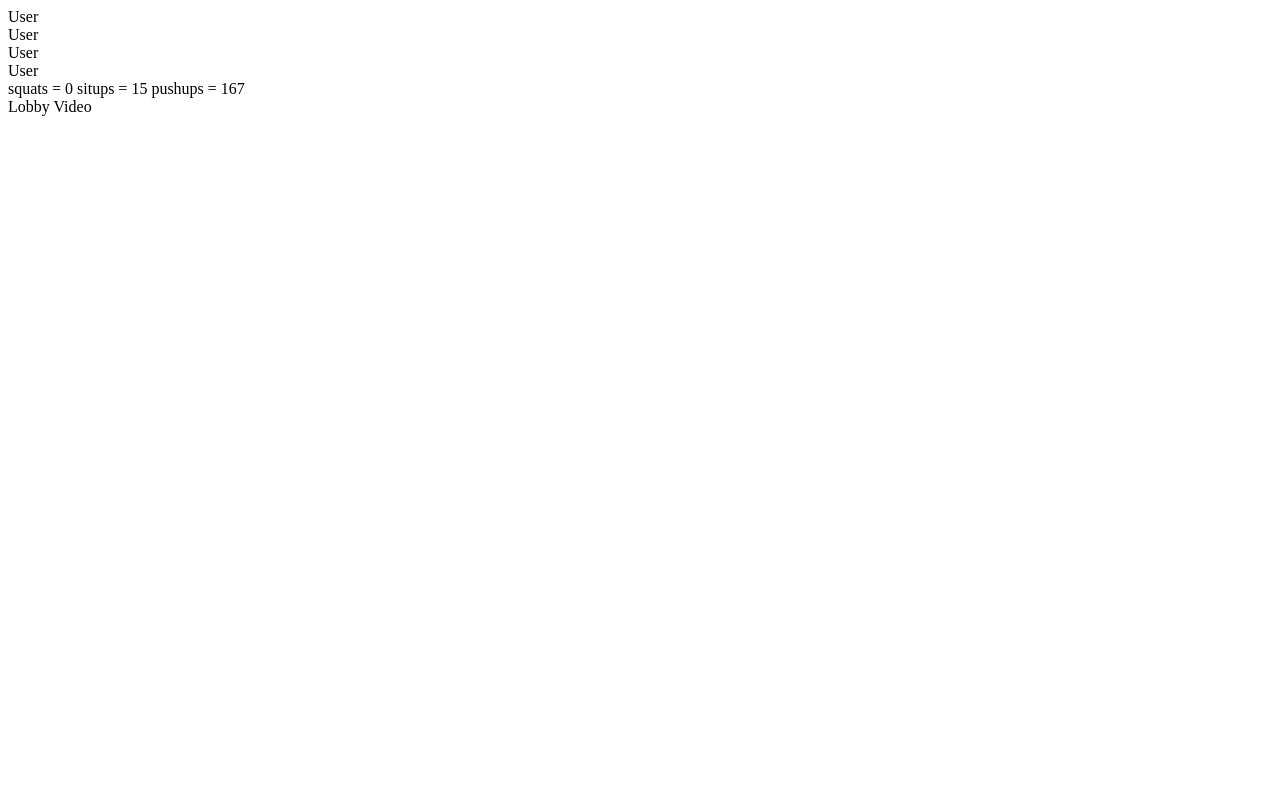
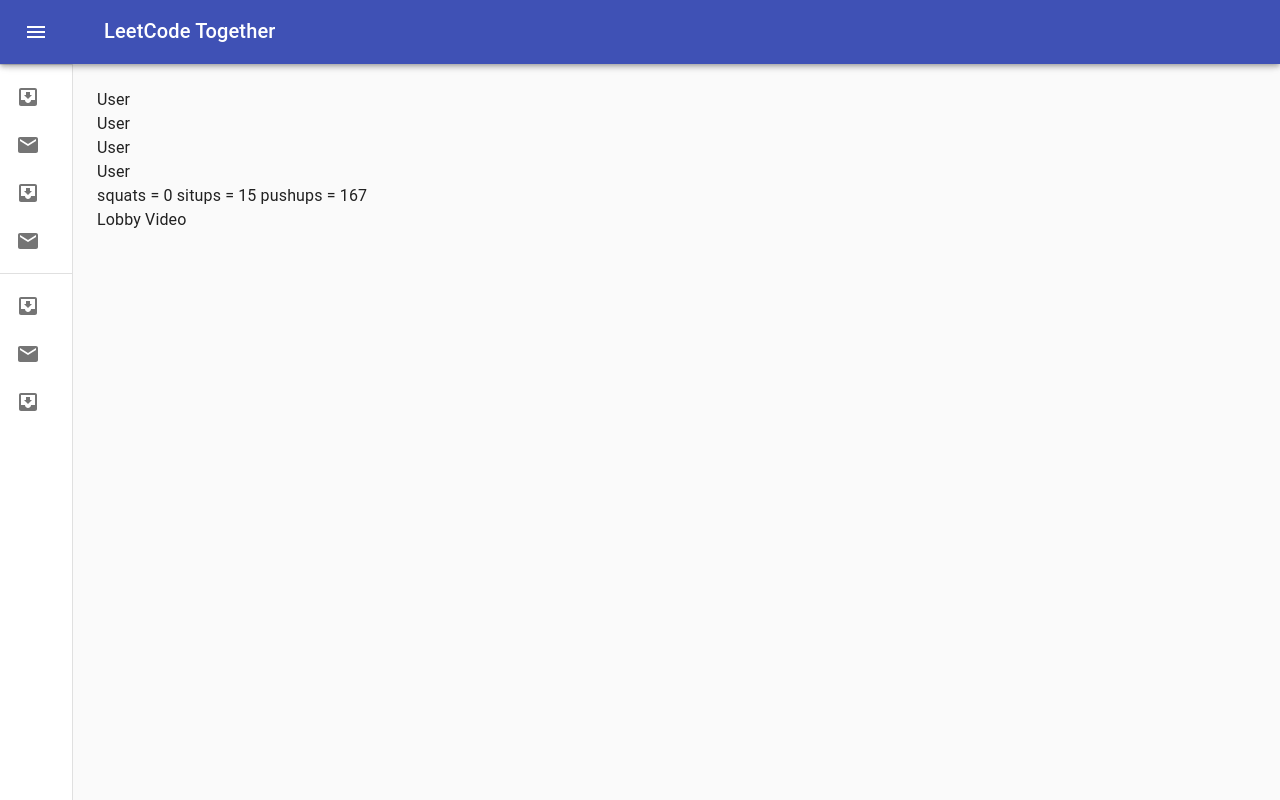
Before and after one commit to LeetCodeTogether/LeetCodeTogether, a React (Create React App) app in the folder client/: page / in a window 1280 px wide. Built offline with nearby package versions, Linux system fonts and the light colour scheme.

Commit message:
Added view

```diff
--- a/client/package.json
+++ b/client/package.json
@@ -4,6 +4,7 @@
   "private": true,
   "dependencies": {
     "@material-ui/core": "^4.9.7",
+    "@material-ui/icons": "^4.9.1",
     "@testing-library/jest-dom": "^4.2.4",
     "@testing-library/react": "^9.3.2",
     "@testing-library/user-event": "^7.1.2",
--- a/client/src/components/App.js
+++ b/client/src/components/App.js
@@ -1,12 +1,12 @@
 import React from "react";
 import LobbyScreen from "./LobbyScreen.js";
+import View from "./View"
 
 class App extends React.Component {
     render = () => {
         return(
             <div className="app">
-                <LobbyScreen />
-                {/* TODO: Lobby Front Page*/}
+                <View />
             </div>
         );
     }
--- /dev/null
+++ b/client/src/components/View.js
@@ -0,0 +1,192 @@
+import React from 'react';
+import clsx from 'clsx';
+import { makeStyles, useTheme } from '@material-ui/core/styles';
+import Drawer from '@material-ui/core/Drawer';
+import AppBar from '@material-ui/core/AppBar';
+import Toolbar from '@material-ui/core/Toolbar';
+import List from '@material-ui/core/List';
+import CssBaseline from '@material-ui/core/CssBaseline';
+import Typography from '@material-ui/core/Typography';
+import Divider from '@material-ui/core/Divider';
+import IconButton from '@material-ui/core/IconButton';
+import MenuIcon from '@material-ui/icons/Menu';
+import ChevronLeftIcon from '@material-ui/icons/ChevronLeft';
+import ChevronRightIcon from '@material-ui/icons/ChevronRight';
+import ListItem from '@material-ui/core/ListItem';
+import ListItemIcon from '@material-ui/core/ListItemIcon';
+import ListItemText from '@material-ui/core/ListItemText';
+import InboxIcon from '@material-ui/icons/MoveToInbox';
+import MailIcon from '@material-ui/icons/Mail';
+import { Button } from '@material-ui/core';
+import LobbyScreen from './LobbyScreen'
+
+const drawerWidth = 240;
+
+const useStyles = makeStyles(theme => ({
+  root: {
+    display: 'flex',
+  },
+  appBar: {
+    zIndex: theme.zIndex.drawer + 1,
+    transition: theme.transitions.create(['width', 'margin'], {
+      easing: theme.transitions.easing.sharp,
+      duration: theme.transitions.duration.leavingScreen,
+    }),
+  },
+  appBarShift: {
+    marginLeft: drawerWidth,
+    width: `calc(100% - ${drawerWidth}px)`,
+    transition: theme.transitions.create(['width', 'margin'], {
+      easing: theme.transitions.easing.sharp,
+      duration: theme.transitions.duration.enteringScreen,
+    }),
+  },
+  menuButton: {
+    marginRight: 36,
+  },
+  hide: {
+    display: 'none',
+  },
+  drawer: {
+    width: drawerWidth,
+    flexShrink: 0,
+    whiteSpace: 'nowrap',
+  },
+  drawerOpen: {
+    width: drawerWidth,
+    transition: theme.transitions.create('width', {
+      easing: theme.transitions.easing.sharp,
+      duration: theme.transitions.duration.enteringScreen,
+    }),
+  },
+  drawerClose: {
+    transition: theme.transitions.create('width', {
+      easing: theme.transitions.easing.sharp,
+      duration: theme.transitions.duration.leavingScreen,
+    }),
+    overflowX: 'hidden',
+    width: theme.spacing(7) + 1,
+    [theme.breakpoints.up('sm')]: {
+      width: theme.spacing(9) + 1,
+    },
+  },
+  toolbar: {
+    display: 'flex',
+    alignItems: 'center',
+    justifyContent: 'flex-end',
+    padding: theme.spacing(0, 1),
+    // necessary for content to be below app bar
+    ...theme.mixins.toolbar,
+  },
+  content: {
+    flexGrow: 1,
+    padding: theme.spacing(3),
+  },
+  mainLogo: {
+    fontSize: "1.25rem",
+    fontFamily: ["Roboto", "Helvetica", "Arial", "sans-serif"],
+    fontWeight: 500,
+    lineHeight: 1.6,
+    letterSpacing: "0.0075em",
+    textTransform: "none",
+    paddingTop: "3px",
+    color: "white",
+  }
+}));
+
+export default function MiniDrawer() {
+  const classes = useStyles();
+  const theme = useTheme();
+  const [open, setOpen] = React.useState(false);
+
+  const handleDrawerOpen = () => {
+    setOpen(true);
+  };
+
+  const handleDrawerClose = () => {
+    setOpen(false);
+  };
+
+  return (
+    <div className={classes.root}>
+      <CssBaseline />
+      <AppBar
+        position="fixed"
+        className={clsx(classes.appBar, {
+          [classes.appBarShift]: open,
+        })}
+      >
+        <Toolbar>
+          <IconButton
+            color="inherit"
+            aria-label="open drawer"
+            onClick={handleDrawerOpen}
+            edge="start"
+            className={clsx(classes.menuButton, {
+              [classes.hide]: open,
+            })}
+          >
+            <MenuIcon />
+          </IconButton>
+          <Typography variant="h6" noWrap>
+            <Button className={classes.mainLogo} onClick = {() => window.location.reload()}>LeetCode Together</Button>
+          </Typography>
+        </Toolbar>
+      </AppBar>
+      <Drawer
+        variant="permanent"
+        className={clsx(classes.drawer, {
+          [classes.drawerOpen]: open,
+          [classes.drawerClose]: !open,
+        })}
+        classes={{
+          paper: clsx({
+            [classes.drawerOpen]: open,
+            [classes.drawerClose]: !open,
+          }),
+        }}
+      >
+        <div className={classes.toolbar}>
+          <IconButton onClick={handleDrawerClose}>
+            {theme.direction === 'rtl' ? <ChevronRightIcon /> : <ChevronLeftIcon />}
+          </IconButton>
+        </div>
+        <Divider />
+        <List>
+          {['Inbox', 'Starred', 'Send email', 'Drafts'].map((text, index) => (
+            <ListItem button key={text}>
+              <ListItemIcon>{index % 2 === 0 ? <InboxIcon /> : <MailIcon />}</ListItemIcon>
+              <ListItemText primary={text} />
+            </ListItem>
+          ))}
+        </List>
+        <Divider />
+        <List>
+          {['All mail', 'Trash', 'Spam'].map((text, index) => (
+            <ListItem button key={text}>
+              <ListItemIcon>{index % 2 === 0 ? <InboxIcon /> : <MailIcon />}</ListItemIcon>
+              <ListItemText primary={text} />
+            </ListItem>
+          ))}
+        </List>
+      </Drawer>
+      <main className={classes.content}>
+        <div className={classes.toolbar} />
+        <Typography paragraph>
+            <LobbyScreen />
+        </Typography>
+        {/* <Typography paragraph>
+          Consequat mauris nunc congue nisi vitae suscipit. Fringilla est ullamcorper eget nulla
+          facilisi etiam dignissim diam. Pulvinar elementum integer enim neque volutpat ac
+          tincidunt. Ornare suspendisse sed nisi lacus sed viverra tellus. Purus sit amet volutpat
+          consequat mauris. Elementum eu facilisis sed odio morbi. Euismod lacinia at quis risus sed
+          vulputate odio. Morbi tincidunt ornare massa eget egestas purus viverra accumsan in. In
+          hendrerit gravida rutrum quisque non tellus orci ac. Pellentesque nec nam aliquam sem et
+          tortor. Habitant morbi tristique senectus et. Adipiscing elit duis tristique sollicitudin
+          nibh sit. Ornare aenean euismod elementum nisi quis eleifend. Commodo viverra maecenas
+          accumsan lacus vel facilisis. Nulla posuere sollicitudin aliquam ultrices sagittis orci a.
+        </Typography> */}
+      </main>
+    </div>
+  );
+}
```
Also changed, not shown: 1 other file (tests, documents, lock files or other folders).
